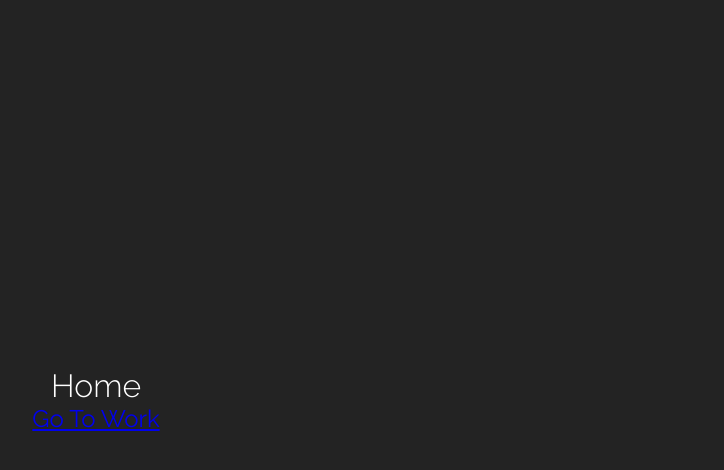
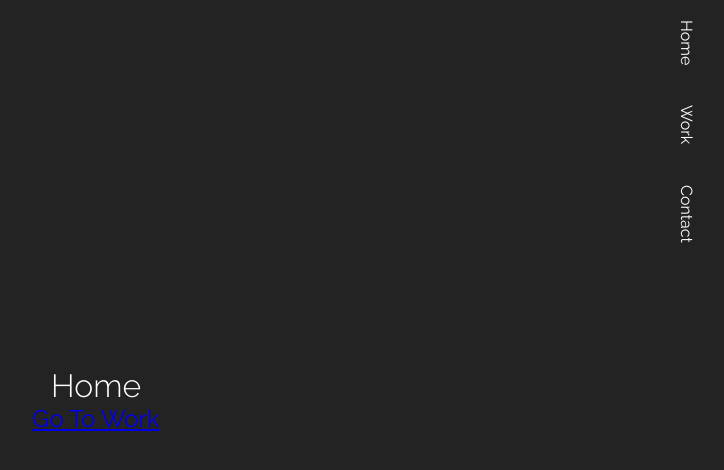
Before and after one commit to MiguelGarcia95/portfolio_482, a React (Create React App) app: page / in a window 1280 px wide. Shown: the top 470 px of the page, without its empty margins (544-1268 px from the left). Built offline with nearby package versions, Linux system fonts and the light colour scheme.

Commit message:
set up work page

```diff
--- a/src/components/pages/Home.jsx
+++ b/src/components/pages/Home.jsx
@@ -4,6 +4,7 @@ import styled, { keyframes } from "styled-components";
 
 import {Page} from '../../utils/styledClasses';
 import {slideInLeft, slideOutLeft} from '../../utils/styledTransitions';
+import Navbar from '../layout/Navbar';
 
 const HomePageElm = styled(Page)`
   &.page-enter {
@@ -17,6 +18,7 @@ const HomePageElm = styled(Page)`
 const Home = () => {
   return (
     <HomePageElm className='app home'>
+      <Navbar />
       <h1>Home</h1>
       <Link to='/work'>
         <h2>Go To Work</h2>
--- a/src/components/pages/ShowWork.jsx
+++ b/src/components/pages/ShowWork.jsx
@@ -9,6 +9,7 @@ import {projects} from '../../utils/projectsData';
 import {Page} from '../../utils/styledClasses';
 import {slideInTop, slideOutBottom} from '../../utils/styledTransitions';
 import ProjectSlider from '../layout/ProjectSlider';
+import Navbar from '../layout/Navbar';
 
 export const fadeIn = keyframes`
   from {
@@ -70,6 +71,7 @@ class ShowWork extends React.Component {
     const {project} = this.state;
     return (
       <ShowWorkPageElm className='app show_work'>
+        <Navbar />
         {project && (
           <React.Fragment>
             <section className="show_work_display">
```
